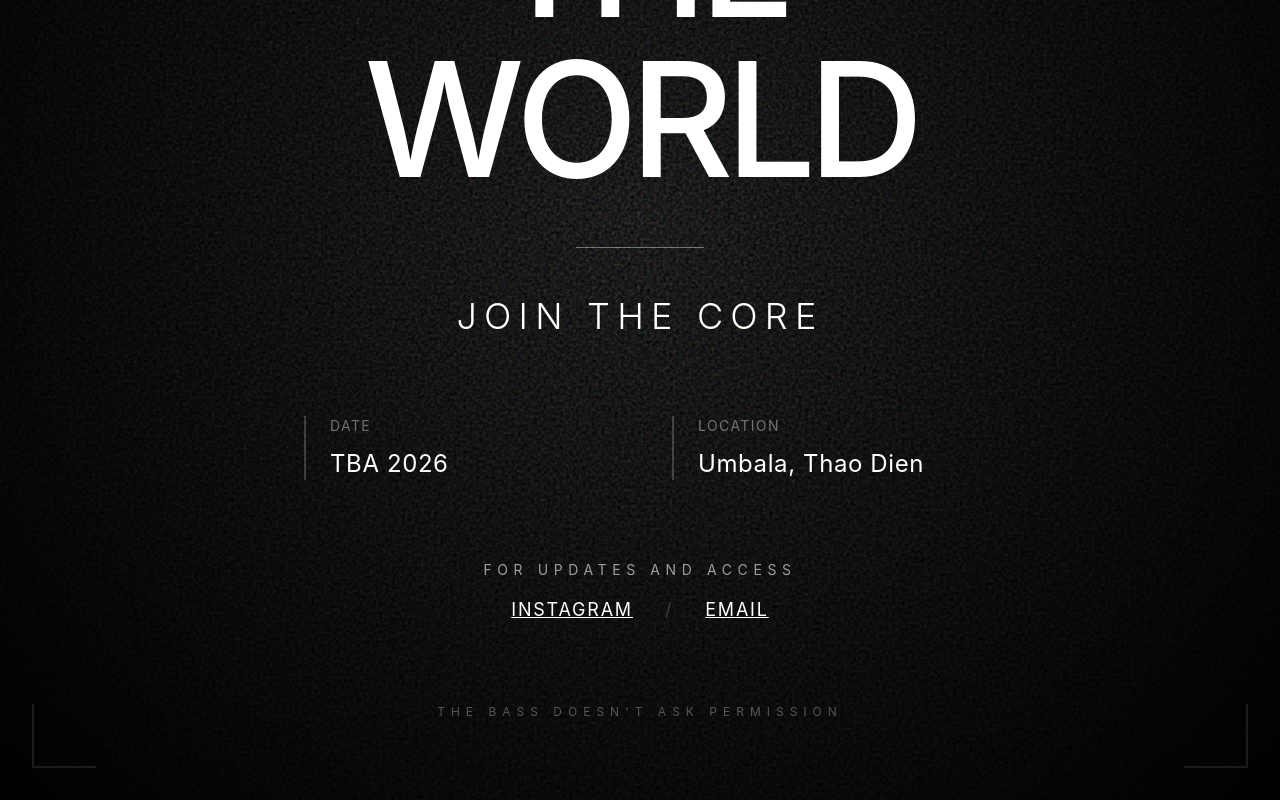
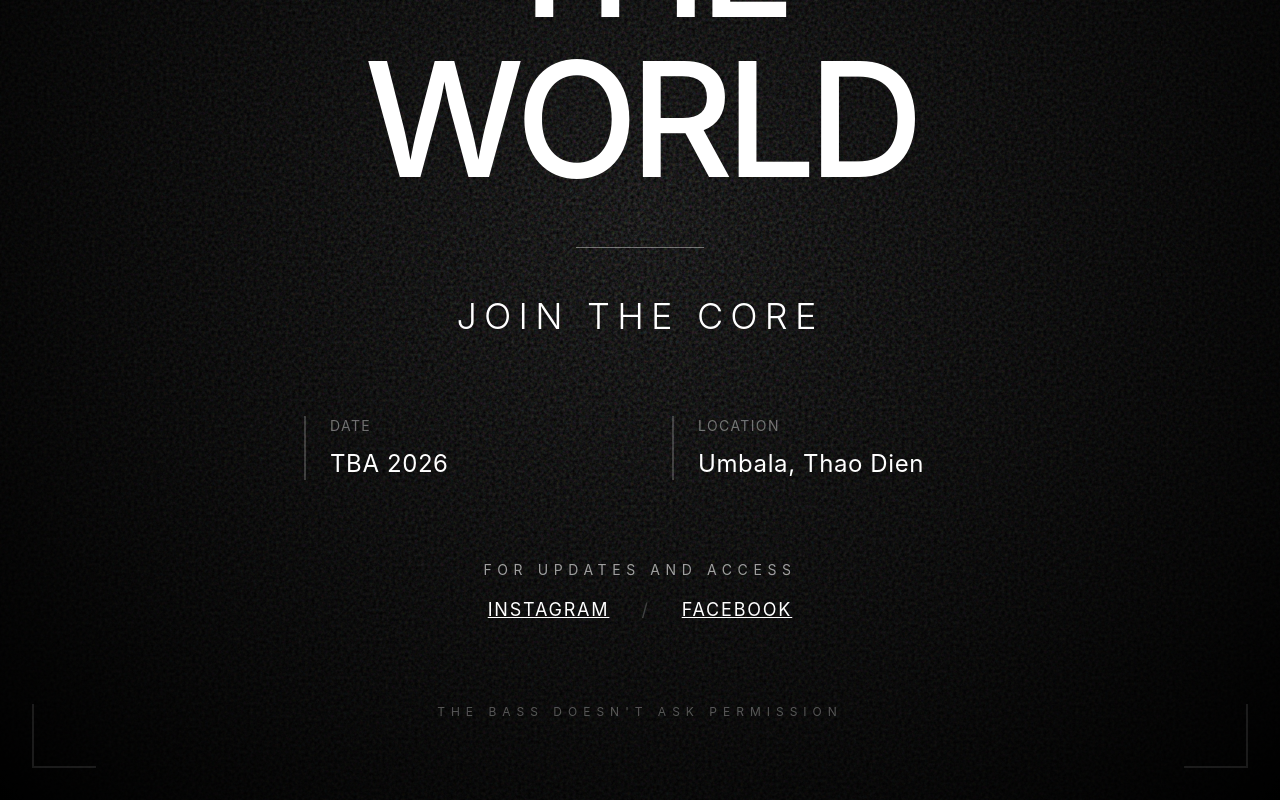
Before and after one commit to slowbirds/Botb2026presentation, a React (Vite) app: page / in a window 1280 px wide. Shown: the part 6978-7778 px from the top of the page. Built offline with nearby package versions, Linux system fonts and the light colour scheme.

Commit message:
update social links

```diff
--- a/src/app/App.tsx
+++ b/src/app/App.tsx
@@ -589,12 +589,12 @@ export default function App() {
               For updates and access
             </p>
             <div className="flex justify-center gap-8 text-lg tracking-widest">
-              <a href="#" className="hover:opacity-60 transition-opacity underline">
+              <a href="https://www.instagram.com/baseofthebass/" className="hover:opacity-60 transition-opacity underline">
                 INSTAGRAM
               </a>
               <span className="opacity-20">/</span>
-              <a href="#" className="hover:opacity-60 transition-opacity underline">
-                EMAIL
+              <a href="https://www.facebook.com/BaseOfTheBass" className="hover:opacity-60 transition-opacity underline">
+                FACEBOOK
               </a>
             </div>
           </div>
```
